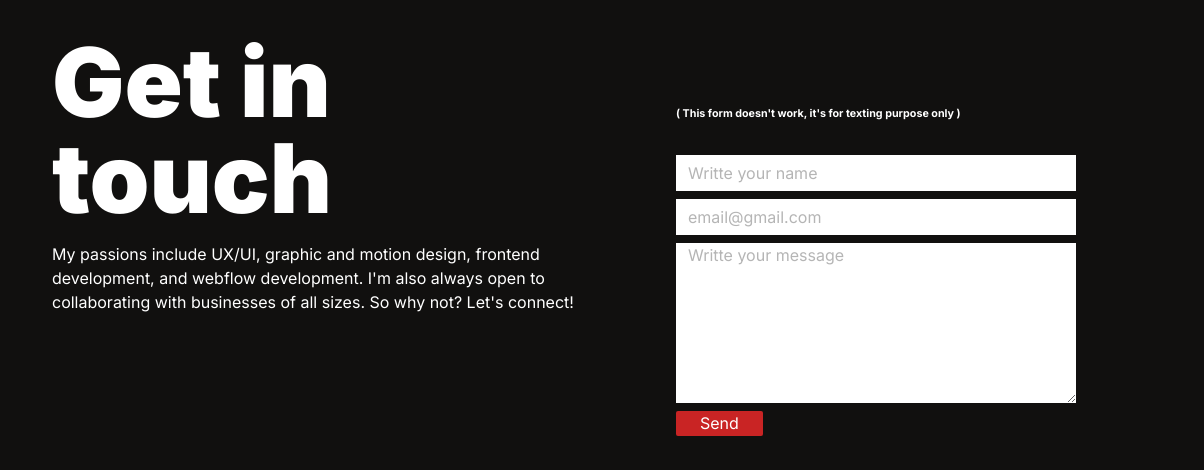
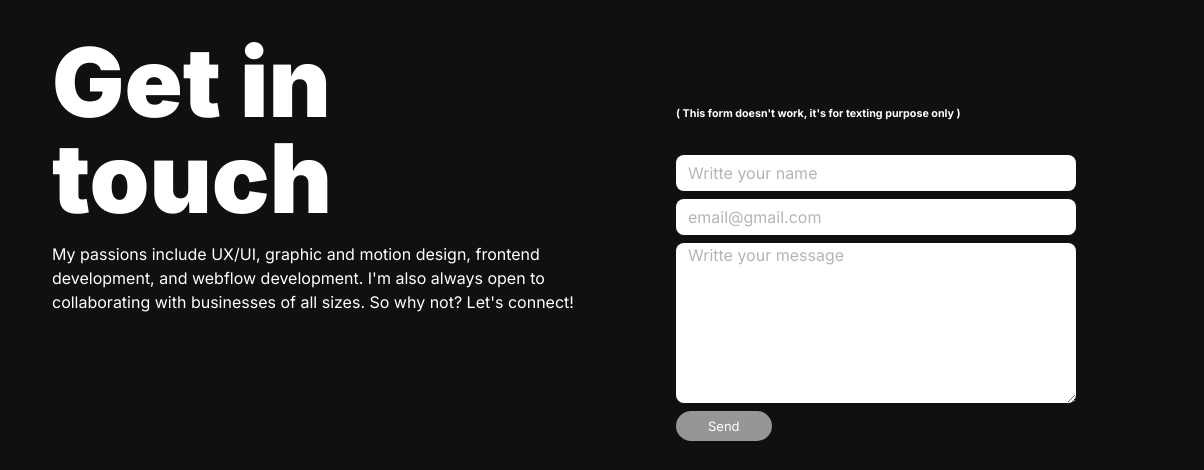
Before and after one commit to yuricabrerariv-cmd/personal-portfolio-wip, a plain HTML site: page contact-form.html in a window 1280 px wide. Shown: the part 176-646 px from the top of the page, 76-1280 px from the left. Drawn offline with Linux system fonts and the light colour scheme.

Commit message:
Three pages changes

```diff
--- a/contact-styles.css
+++ b/contact-styles.css
@@ -185,6 +185,7 @@ h5 {
     height: 36px;
     border: none;
     outline: none;
+    border-radius: 8px;
     padding-left: 12px;
 
     color: rgb(46, 46, 46);
@@ -198,12 +199,13 @@ h5 {
 
 
 button {
-    padding: 4px 24px;
-    background-color: rgb(201, 36, 36);
+    padding: 8px 32px;
+    background-color: rgb(150, 150, 150);
     color: white;
-    border-radius: 2px;
+    border-radius: 24px;
     border: none;
     outline: none;
+    font-size: small;
 }
 
 .linkedin-icon, .vimeo-icon, .instagram-icon {
--- a/mt-whitepages-projects-styles.css
+++ b/mt-whitepages-projects-styles.css
@@ -353,7 +353,7 @@ p {
     gap: 24px;
     @media (max-width: 800px) {
         flex-direction: column;
-        margin: 64px 114px;
+        margin: 64px 80px;
     }
 }
 button {
```
Also changed, not shown: uxui-projects-styles.css (+8 -0 lines).
